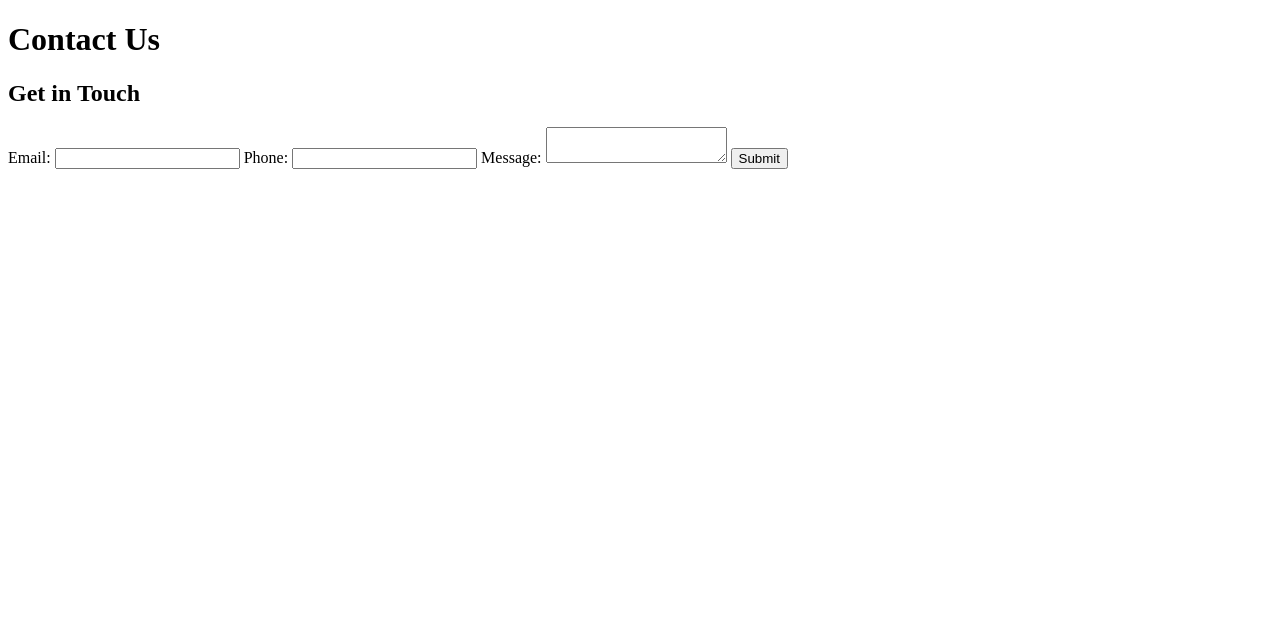
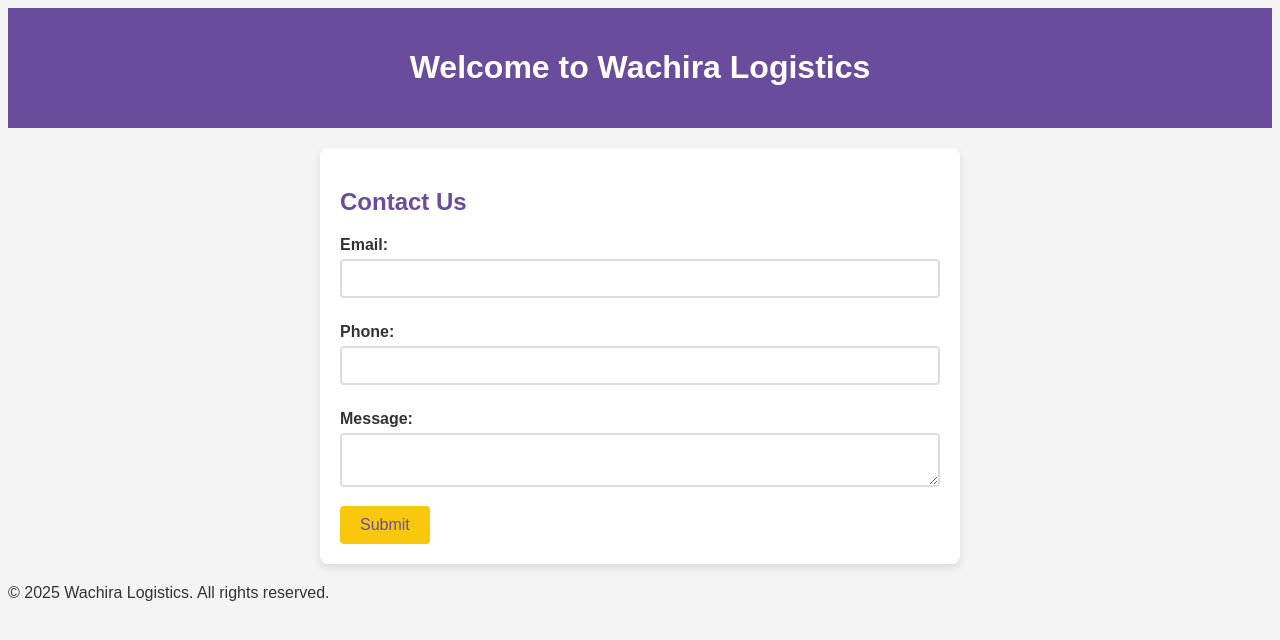
Before and after one commit to ndevu3399/final-project, a plain HTML site: page index.html in a window 1280 px wide. Drawn offline with Linux system fonts and the light colour scheme.

Commit message:
modify index.html

```diff
--- a/index.html
+++ b/index.html
@@ -3,16 +3,17 @@
 <head>
   <meta charset="UTF-8">
   <meta name="viewport" content="width=device-width, initial-scale=1.0">
-  <title>Contact Us - Wachira Logistics</title>
-  <link rel="stylesheet" href="styles.css">
+  <title>Wachira Logistics</title>
+  <link rel="stylesheet" href="style.css">
 </head>
 <body>
   <header>
-    <h1>Contact Us</h1>
+    <h1>Welcome to Wachira Logistics</h1>
+    <!-- Add navigation or other header content here -->
   </header>
 
   <section class="contact-form">
-    <h2>Get in Touch</h2>
+    <h2>Contact Us</h2>
     <form id="contactForm">
       <label for="email">Email:</label>
       <input type="email" id="email" name="email" required>
@@ -30,6 +31,11 @@
     </form>
   </section>
 
+  <footer>
+    <p>&copy; 2025 Wachira Logistics. All rights reserved.</p>
+  </footer>
+
+  <!-- Link to your JavaScript file -->
   <script src="script.js"></script>
 </body>
 </html>
```
